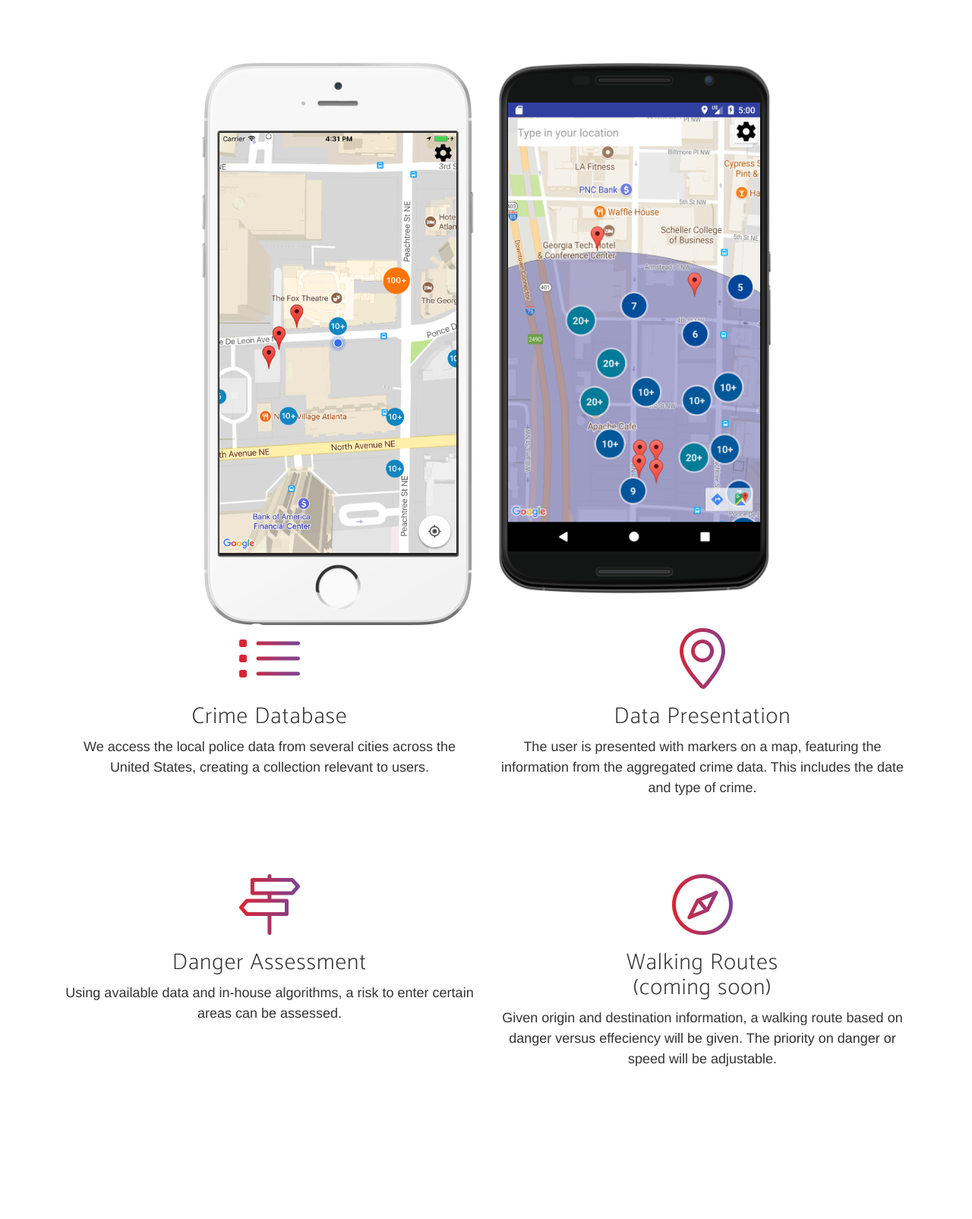
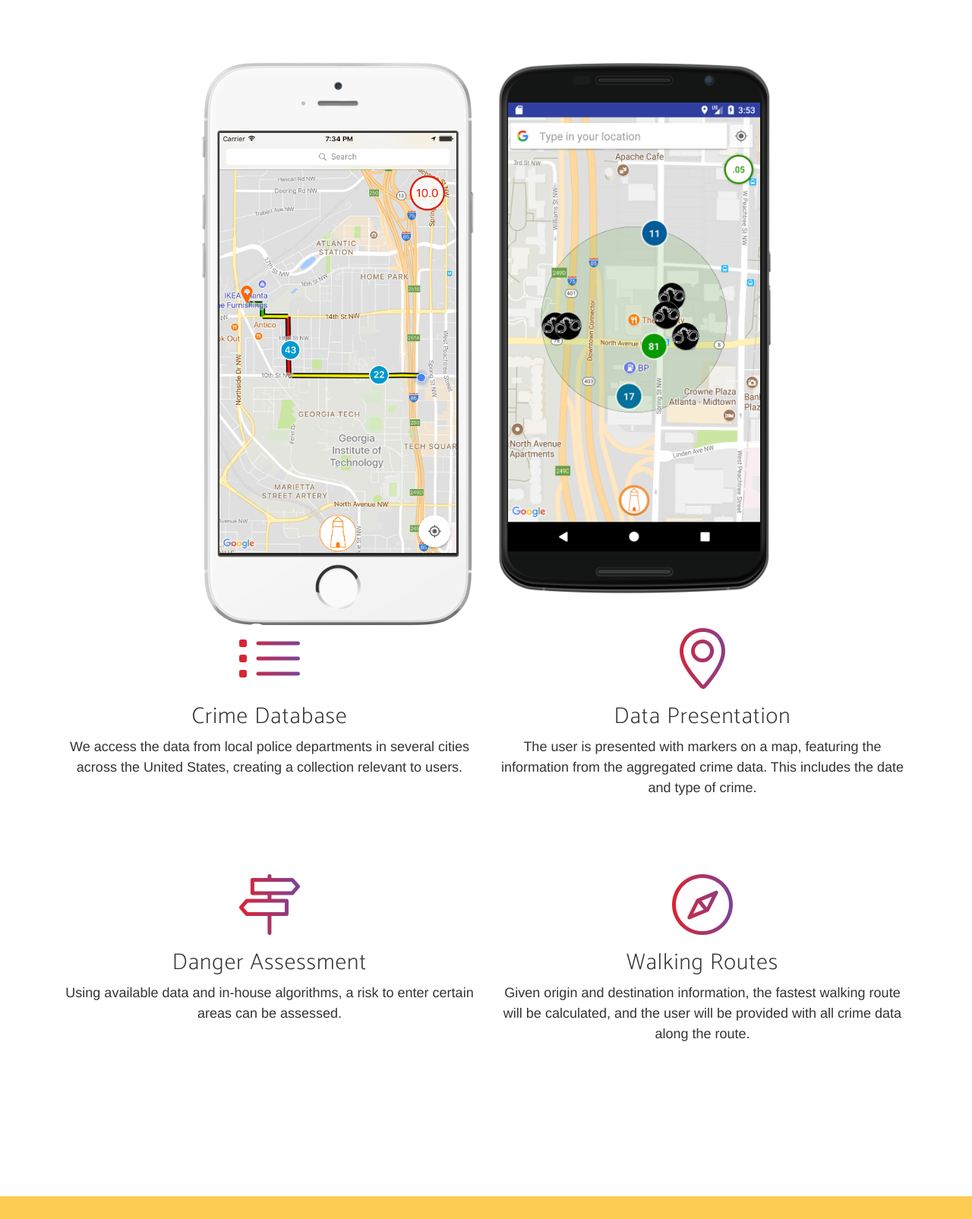
Before and after one commit to joe-spall/Lighthouse-Website, a plain HTML site: page website/index.html in a window 1280 px wide. Shown: the part 1000-2605 px from the top of the page at 76% size. Drawn offline with nearby package versions, Linux system fonts and the light colour scheme; some packages are replaced by stand-ins of ours; a script that the page names is missing; a web font is replaced by a local one.

Commit message:
Update Website

```diff
--- a/website/index.html
+++ b/website/index.html
@@ -2,7 +2,12 @@
 <html lang="en">
 
 <head>
-
+<script src="https://s3.amazonaws.com/stitch-sdks/js/library/stable/stitch.min.js"></script>
+<script>
+  const client = new stitch.StitchClient('lighthouse-ios-aclul');
+  const db = client.service('mongodb', 'mongodb-atlas').db('lighthouse');
+client.executeNamedPipeline('$crimepull',33.79303,-84.39921,1000,{},10);
+</script>
     <meta charset="utf-8">
     <meta http-equiv="X-UA-Compatible" content="IE=edge">
     <meta name="viewport" content="width=device-width, initial-scale=1">
@@ -95,7 +100,7 @@
                 <div class="col-sm-7">
                     <div class="header-content">
                         <div class="header-content-inner">
-                            <h1>Lighthouse.<br/>Get around safer.</h1>
+                            <h1>Lighthouse<br/>Shining a Light on Crime</h1>
                             <!--<a href="#download" class="btn btn-outline btn-xl page-scroll">Start Now for Free!</a>-->
                         </div>
                     </div>
@@ -133,7 +138,7 @@
                         <div class="device-mockup iphone6 portrait white">
                             <div class="device">
                                 <div class="screen">
-                                    <img src="img/iOS_screenshot.png" class="img-responsive" alt="">
+                                    <img src="img/LighthouseiOSiPhone7Plus.png" class="img-responsive" alt="">
                                 </div>
                             </div>
                         </div>
@@ -144,7 +149,7 @@
                         <div class="device-mockup nexus_6 portrait">
                             <div class="device">
                                 <div class="screen">
-                                    <img src="img/Android_screenshot.png" class="img-responsive" alt="">
+                                    <img src="img/LighthouseAndroid.png" class="img-responsive" alt="">
                                 </div>
                             </div>
                         </div>
@@ -157,7 +162,7 @@
                                 <div class="feature-item">
                                     <i class="icon-list text-primary"></i>
                                     <h3>Crime Database</h3>
-                                    <p>We access the local police data from several cities across the United States, creating a collection relevant to users.</p>
+                                    <p>We access the data from local police departments in several cities across the United States, creating a collection relevant to users.</p>
                                 </div>
                             </div>
                             <div class="col-md-6">
@@ -179,8 +184,8 @@
                             <div class="col-md-6">
                                 <div class="feature-item">
                                     <i class="icon-compass text-primary"></i>
-                                    <h3>Walking Routes <br>(coming soon)</h3>
-                                    <p>Given origin and destination information, a walking route based on danger versus effeciency will be given. The priority on danger or speed will be adjustable.</p>
+                                    <h3>Walking Routes</h3>
+                                    <p>Given origin and destination information, the fastest walking route will be calculated, and the user will be provided with all crime data along the route.</p>
                                 </div>
                             </div>
                         </div>
```
Also changed, not shown: website/img/Android_screenshot.png (deleted), website/img/LighthouseAndroid.png (added), website/img/LighthouseiOSiPhone7Plus.png (added), website/img/SampleGrid.png (deleted), website/img/iOS_screenshot.png (deleted).
